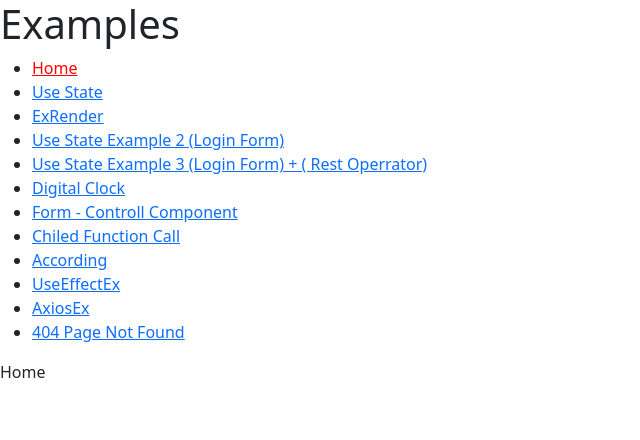
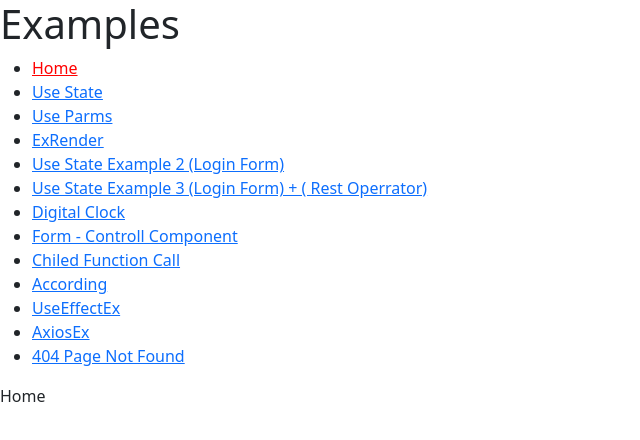
Before and after one commit to rajrachchh14/react-examples2, a React (Create React App) app: page / in a window 1280 px wide. Shown: the top 440 px of the page, without its empty margins (0-640 px from the left). Built offline with nearby package versions, Linux system fonts and the light colour scheme.

Commit message:
2 files modified, 1 added

```diff
--- a/src/App.js
+++ b/src/App.js
@@ -13,6 +13,7 @@ import According from './According';
 import UseEffectEx from './UseEffectEx';
 import AxiosEx from './AxiosEx';
 import ExRender from './ExRender';
+import ExUseParms from './ExUseParms';
 
 export default function App() {
   function ChiledFunctonCall() {
@@ -35,7 +36,6 @@ export default function App() {
             <Home />
           </Route>
 
-
           {/*component*/}
           <Route
             path="/ExRender"
@@ -46,6 +46,10 @@ export default function App() {
 
           <Route path="/ExUseState">
             <ExUseState />
+          </Route>
+
+          <Route path="/ExUseParms">
+            <ExUseParms />
           </Route>
 
           <Route path="/ExUseStateTwo">
--- a/src/Sidebar.js
+++ b/src/Sidebar.js
@@ -15,6 +15,12 @@ function Sidebar() {
         <li>
           <NavLink as={Link} to="/ExUseState" activeClassName="active" exact>
             Use State
+          </NavLink>
+        </li>
+
+        <li>
+          <NavLink as={Link} to="/ExUseParms" activeClassName="active" exact>
+            Use Parms
           </NavLink>
         </li>
 
```
Also changed, not shown: src/ExUseParms.js (added).
